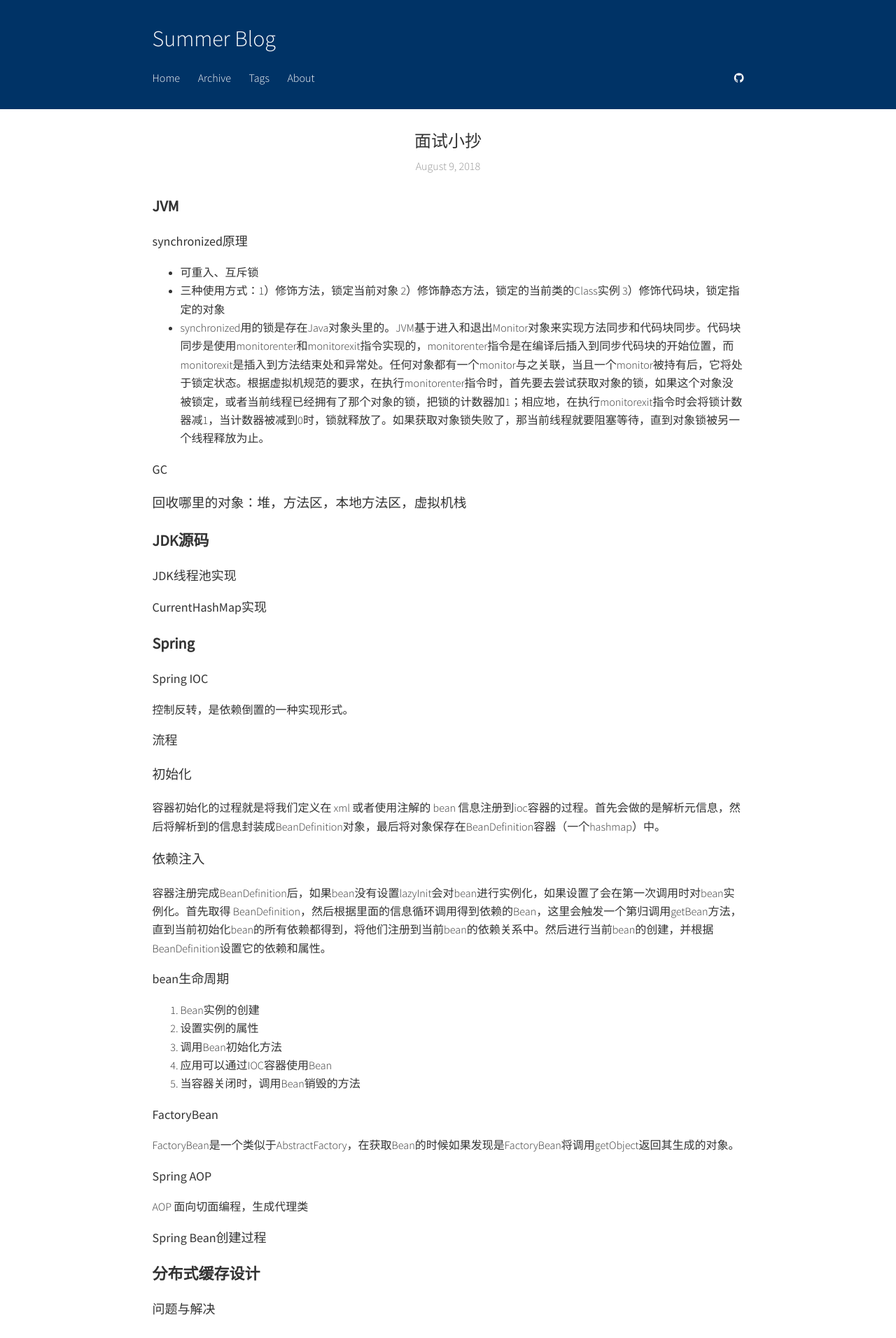
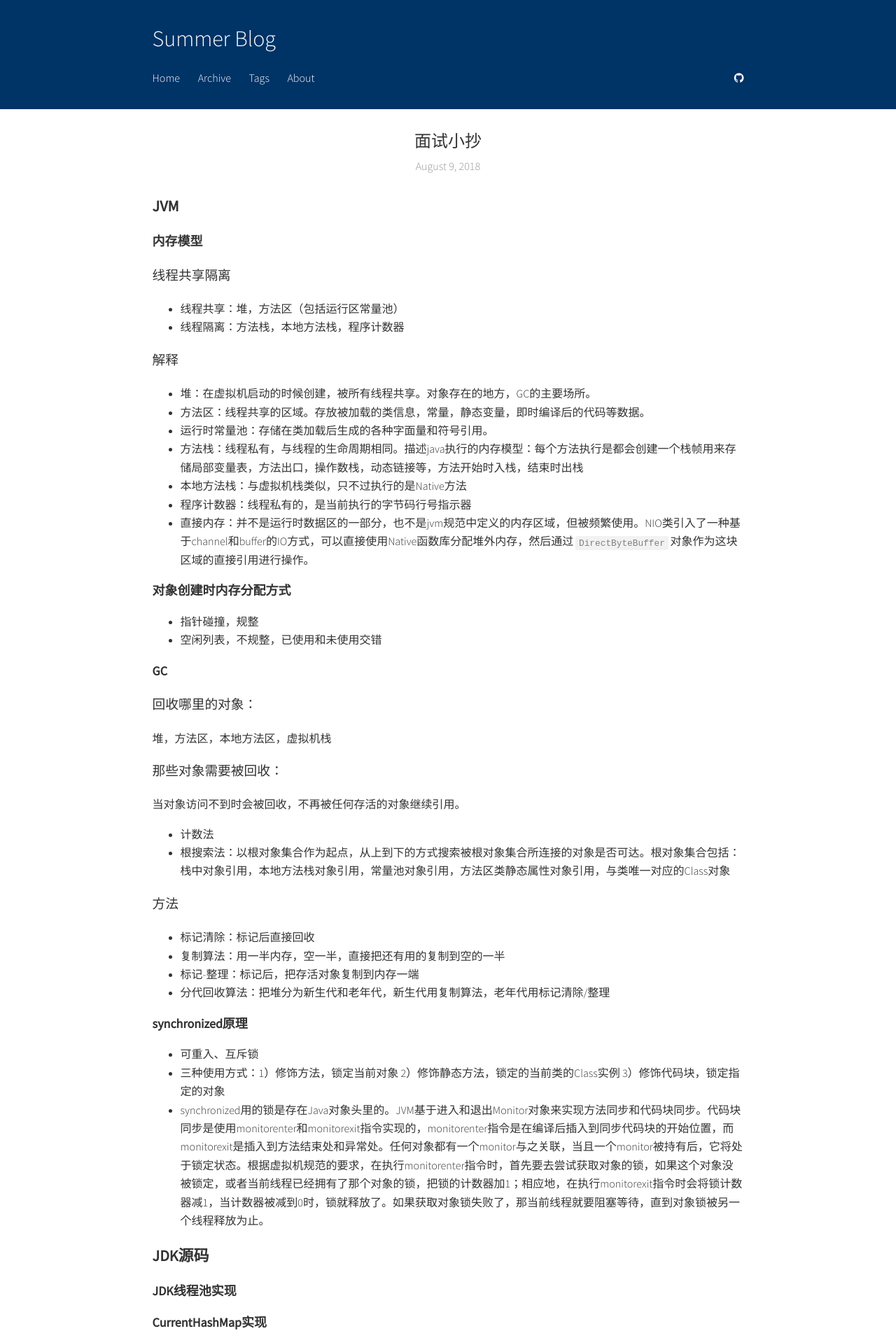
Before and after one commit to summer00/summer00.github.io, a Jekyll site: the page built from _posts/2018-08-09-interview-tips.md, in a window 1280 px wide. Shown: the top 1912 px of the page at 70% size. Built offline with Jekyll 4.4.1, drawn with Linux system fonts in a browser that asks for light colours; comment, search, counter and statistics services are not loaded.

Commit message:
Update JVM

```diff
--- a/_posts/2018-08-09-interview-tips.md
+++ b/_posts/2018-08-09-interview-tips.md
@@ -6,17 +6,54 @@ categories: [summary]
 
 # JVM
 
+## 内存模型
+
+### 线程共享隔离
+
+* 线程共享：堆，方法区（包括运行区常量池）
+* 线程隔离：方法栈，本地方法栈，程序计数器
+
+### 解释
+
+* 堆：在虚拟机启动的时候创建，被所有线程共享。对象存在的地方，GC的主要场所。
+* 方法区：线程共享的区域。存放被加载的类信息，常量，静态变量，即时编译后的代码等数据。
+* 运行时常量池：存储在类加载后生成的各种字面量和符号引用。
+* 方法栈：线程私有，与线程的生命周期相同。描述java执行的内存模型：每个方法执行是都会创建一个栈帧用来存储局部变量表，方法出口，操作数栈，动态链接等，方法开始时入栈，结束时出栈
+* 本地方法栈：与虚拟机栈类似，只不过执行的是Native方法
+* 程序计数器：线程私有的，是当前执行的字节码行号指示器
+* 直接内存：并不是运行时数据区的一部分，也不是jvm规范中定义的内存区域，但被频繁使用。NIO类引入了一种基于channel和buffer的IO方式，可以直接使用Native函数库分配堆外内存，然后通过`DirectByteBuffer`对象作为这块区域的直接引用进行操作。
+
+<!--more-->
+
+## 对象创建时内存分配方式
+
+* 指针碰撞，规整
+* 空闲列表，不规整，已使用和未使用交错
+
+## GC
+
+### 回收哪里的对象：
+
+堆，方法区，本地方法区，虚拟机栈
+
+### 那些对象需要被回收：
+
+当对象访问不到时会被回收，不再被任何存活的对象继续引用。
+* 计数法
+* 根搜索法：以根对象集合作为起点，从上到下的方式搜索被根对象集合所连接的对象是否可达。根对象集合包括：栈中对象引用，本地方法栈对象引用，常量池对象引用，方法区类静态属性对象引用，与类唯一对应的Class对象
+
+### 方法
+
+* 标记清除：标记后直接回收
+* 复制算法：用一半内存，空一半，直接把还有用的复制到空的一半
+* 标记-整理：标记后，把存活对象复制到内存一端
+* 分代回收算法：把堆分为新生代和老年代，新生代用复制算法，老年代用标记清除/整理
+
 ## synchronized原理
 
 * 可重入、互斥锁
 * 三种使用方式：1）修饰方法，锁定当前对象 2）修饰静态方法，锁定的当前类的Class实例 3）修饰代码块，锁定指定的对象
 * synchronized用的锁是存在Java对象头里的。JVM基于进入和退出Monitor对象来实现方法同步和代码块同步。代码块同步是使用monitorenter和monitorexit指令实现的，monitorenter指令是在编译后插入到同步代码块的开始位置，而monitorexit是插入到方法结束处和异常处。任何对象都有一个monitor与之关联，当且一个monitor被持有后，它将处于锁定状态。根据虚拟机规范的要求，在执行monitorenter指令时，首先要去尝试获取对象的锁，如果这个对象没被锁定，或者当前线程已经拥有了那个对象的锁，把锁的计数器加1；相应地，在执行monitorexit指令时会将锁计数器减1，当计数器被减到0时，锁就释放了。如果获取对象锁失败了，那当前线程就要阻塞等待，直到对象锁被另一个线程释放为止。
-
-## GC
-
-### 回收哪里的对象：堆，方法区，本地方法区，虚拟机栈
-
-<!--more-->
 
 # JDK源码
 
--- a/_sass/basic.sass
+++ b/_sass/basic.sass
@@ -65,7 +65,7 @@ article h1
 
 article h2
   font-size: 18px
-  font-weight: normal
+  font-weight: bold
 
 article
   font-size: 16px
```
Also changed, not shown: _posts/2019-01-09-mysql-tips.md (+1 -0 lines).
